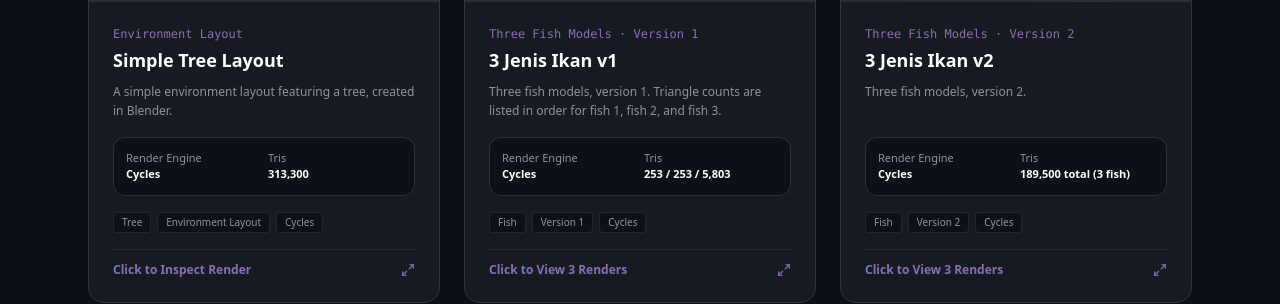
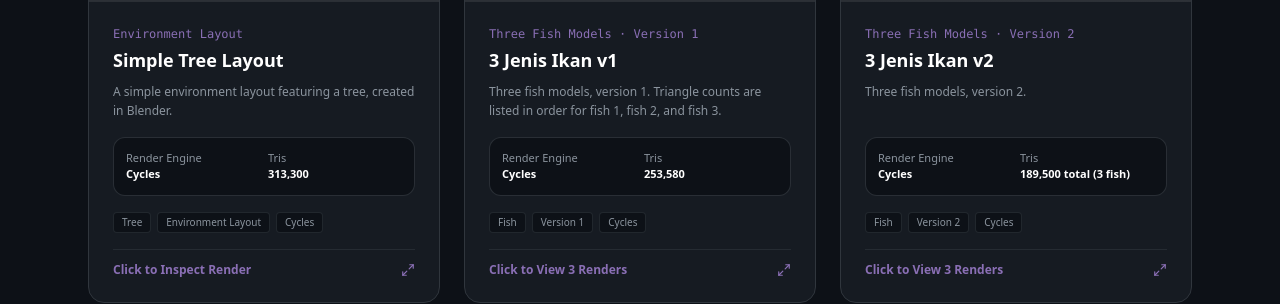
Before and after one commit to Dhityavv/Dhityavv, a Next.js app: page /blender in a window 1280 px wide. Shown: the part 1807-2111 px from the top of the page. Built offline with nearby package versions, Linux system fonts and the light colour scheme; grey boxes are pictures that could not be loaded.

Commit message:
update blender project

```diff
--- a/app/blender/page.tsx
+++ b/app/blender/page.tsx
@@ -283,7 +283,7 @@ const ALL_BLENDER_PROJECTS: BlenderProject[] = [
     stats: {
       engine: "Cycles",
       style: "Low-Poly Creature",
-      polyCount: "253 / 253 / 5,803",
+      polyCount: "253,580",
       lighting: "Underwater Soft Diffuse",
     },
     features: [
```
